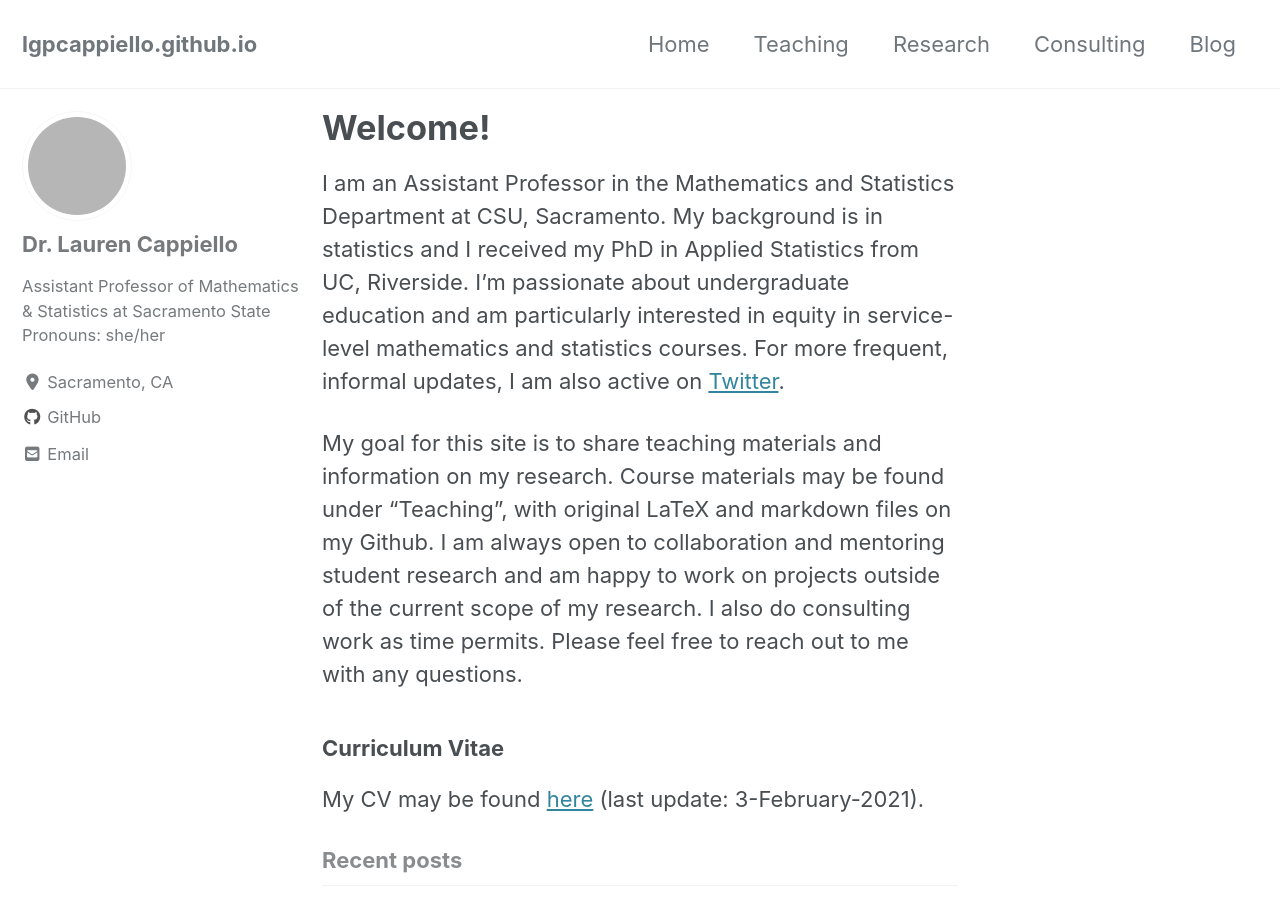
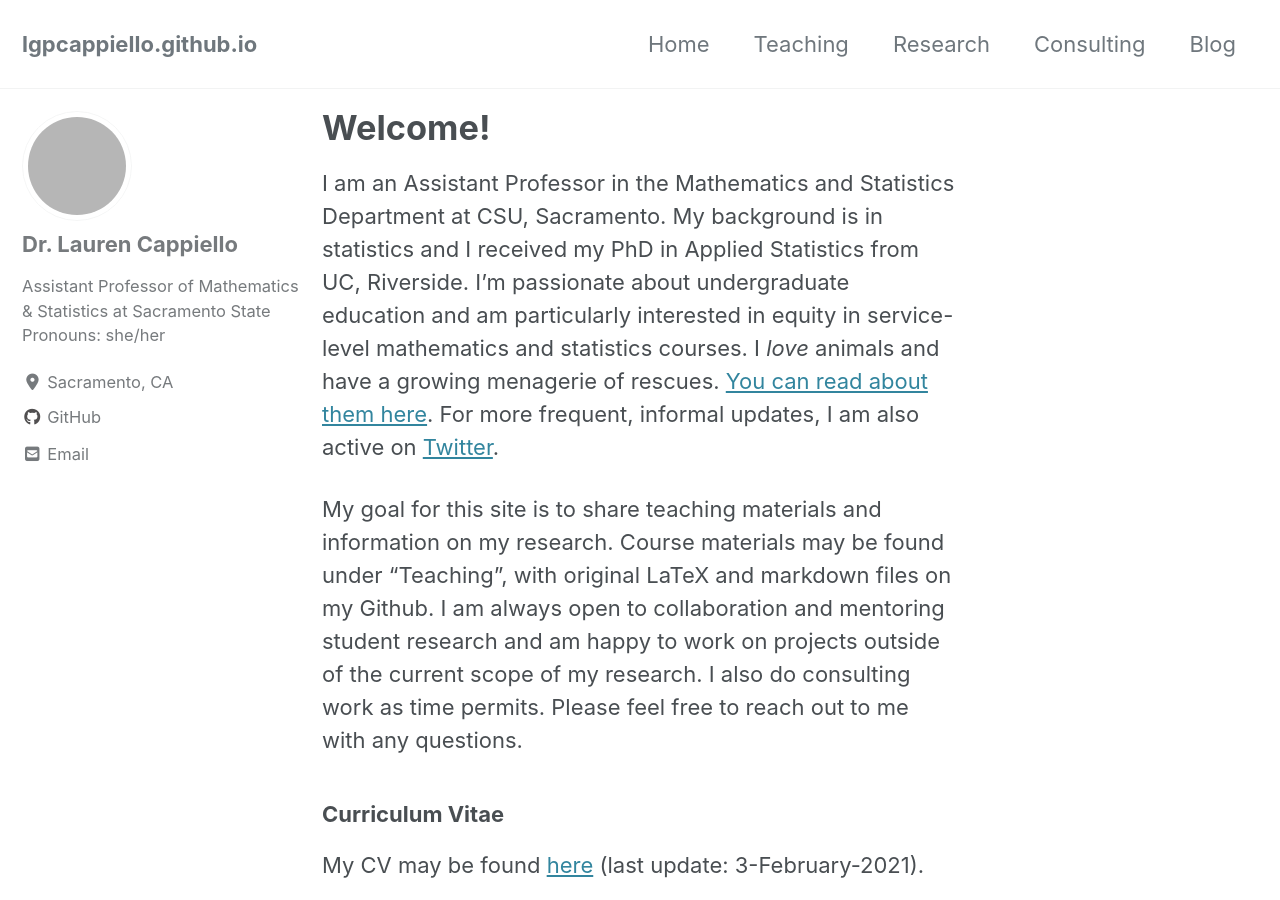
Before and after one commit to lgpcappiello/lgpcappiello.github.io, a Jekyll site: the page built from index.md, in a window 1280 px wide and 900 px high. Built offline with Jekyll 4.4.1, drawn with Linux system fonts in a browser that asks for light colours; cached includes are drawn as plain includes; nearby versions of some CDN libraries; our own code applies the rules of GitHub Pages for plain Markdown files; grey boxes are pictures that could not be loaded.

Commit message:
Update index.md

```diff
--- a/index.md
+++ b/index.md
@@ -4,7 +4,7 @@ title: "Welcome!"
 author_profile: true
 ---
 
-I am an Assistant Professor in the Mathematics and Statistics Department at CSU, Sacramento. My background is in statistics and I received my PhD in Applied Statistics from UC, Riverside. I'm passionate about undergraduate education and am particularly interested in equity in service-level mathematics and statistics courses. For more frequent, informal updates, I am also active on <a href="https://twitter.com/lgpcappiello" target="_blank">Twitter</a>.
+I am an Assistant Professor in the Mathematics and Statistics Department at CSU, Sacramento. My background is in statistics and I received my PhD in Applied Statistics from UC, Riverside. I'm passionate about undergraduate education and am particularly interested in equity in service-level mathematics and statistics courses. I *love* animals and have a growing menagerie of rescues. <a href="https://lgpcappiello.github.io/Meet-the-Rescues/">You can read about them here</a>. For more frequent, informal updates, I am also active on <a href="https://twitter.com/lgpcappiello" target="_blank">Twitter</a>.
 
 My goal for this site is to share teaching materials and information on my research. Course materials may be found under "Teaching", with original LaTeX and markdown files on my Github. I am always open to collaboration and mentoring student research and am happy to work on projects outside of the current scope of my research. I also do consulting work as time permits. Please feel free to reach out to me with any questions.
 
```
